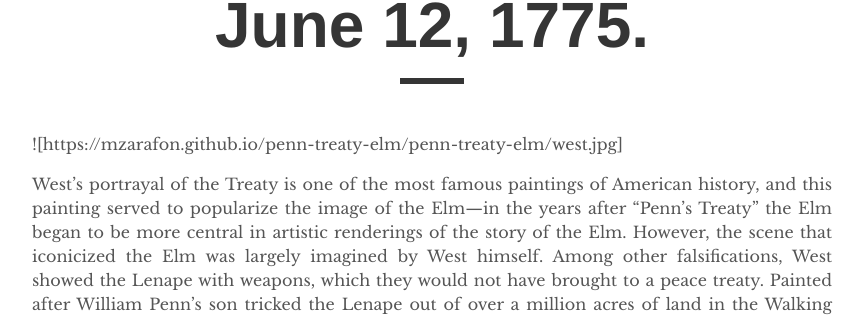
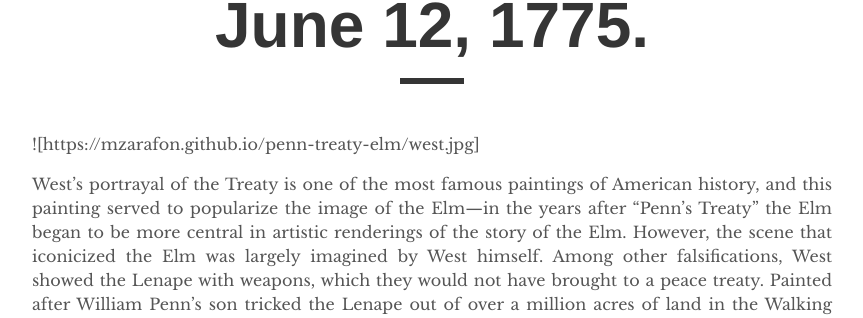
Before and after one commit to mzarafon/penn-treaty-elm, a Jekyll site: the page built from _posts/2017-10-04-benjamin_west.md, in a window 1280 px wide. Shown: the part 359-677 px from the top of the page, without its empty margins (208-1071 px from the left). Built offline with Jekyll 4.4.1, drawn with Linux system fonts in a browser that asks for light colours.

Commit message:
Update 2017-10-04-benjamin_west.md

```diff
--- a/_posts/2017-10-04-benjamin_west.md
+++ b/_posts/2017-10-04-benjamin_west.md
@@ -4,6 +4,6 @@ title: "Benjamin West. Penn’s Treaty with the Indians. Printed by John Boydell
 thumbnail: /west-thumb.jpg
 ---
 
-![{{ "/penn-treaty-elm/west.jpg" | prepend: site.url }}]
+![{{ "/west.jpg" | prepend: site.url }}]
 
 West’s portrayal of the Treaty is one of the most famous paintings of American history, and this painting served to popularize the image of the Elm—in the years after “Penn’s Treaty” the Elm began to be more central in artistic renderings of the story of the Elm. However, the scene that iconicized the Elm was largely imagined by West himself. Among other falsifications, West showed the Lenape with weapons, which they would not have brought to a peace treaty. Painted after William Penn’s son tricked the Lenape out of over a million acres of land in the Walking Purchase of 1737, this image reinvented the legend of the Treaty in a way that put the Quakers in a position of moral superiority, excusing later acts of betrayal. In 1775, most Lenape had been pushed westward by colonists illegally occupying their land, and the new version of the myth that glorified Penn and the Quakers allowed Pennsylvanian colonists to absolve any guilt they might have felt for forcing the Indigenous people of Pennsylvania out of their traditional homeland.
```
